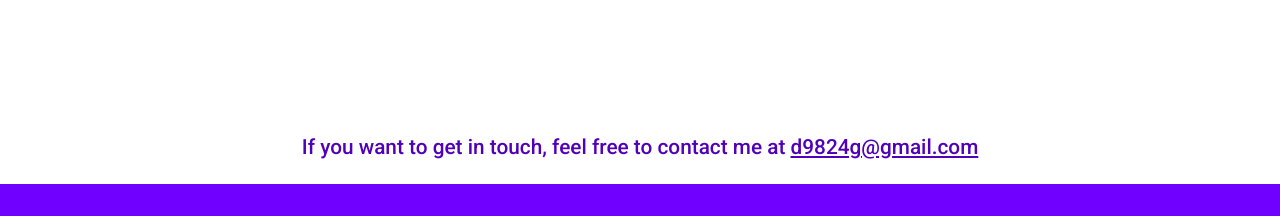
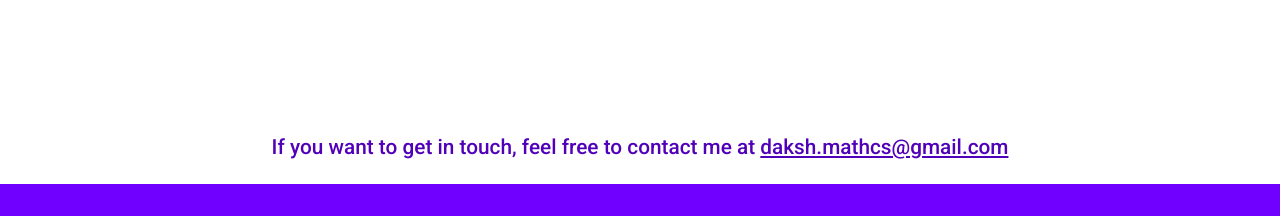
Before and after one commit to daksh-g/Portfolio, a plain HTML site: page index.html in a window 1280 px wide. Shown: the part 11037-11253 px from the top of the page. Drawn offline with nearby package versions, Linux system fonts and the light colour scheme.

Commit message:
changed email 📧

```diff
--- a/index.html
+++ b/index.html
@@ -312,7 +312,7 @@
             <img class="transition3" src="images/snake.png" alt="image of snake game">
         </div>
     </section>
-    <p class="footer-text">If you want to get in touch, feel free to contact me at <a href="mailto:d9824g@gmail.com" data-content="d9824g@gmail.com">d9824g@gmail.com</a></p>
+    <p class="footer-text">If you want to get in touch, feel free to contact me at <a href="mailto:daksh.mathcs@gmail.com" data-content="daksh.mathcs@gmail.com">daksh.mathcs@gmail.com</a></p>
     <footer>
         <a href="index.html" class="logo">Daksh Gupta</a>
         <ul>
```
